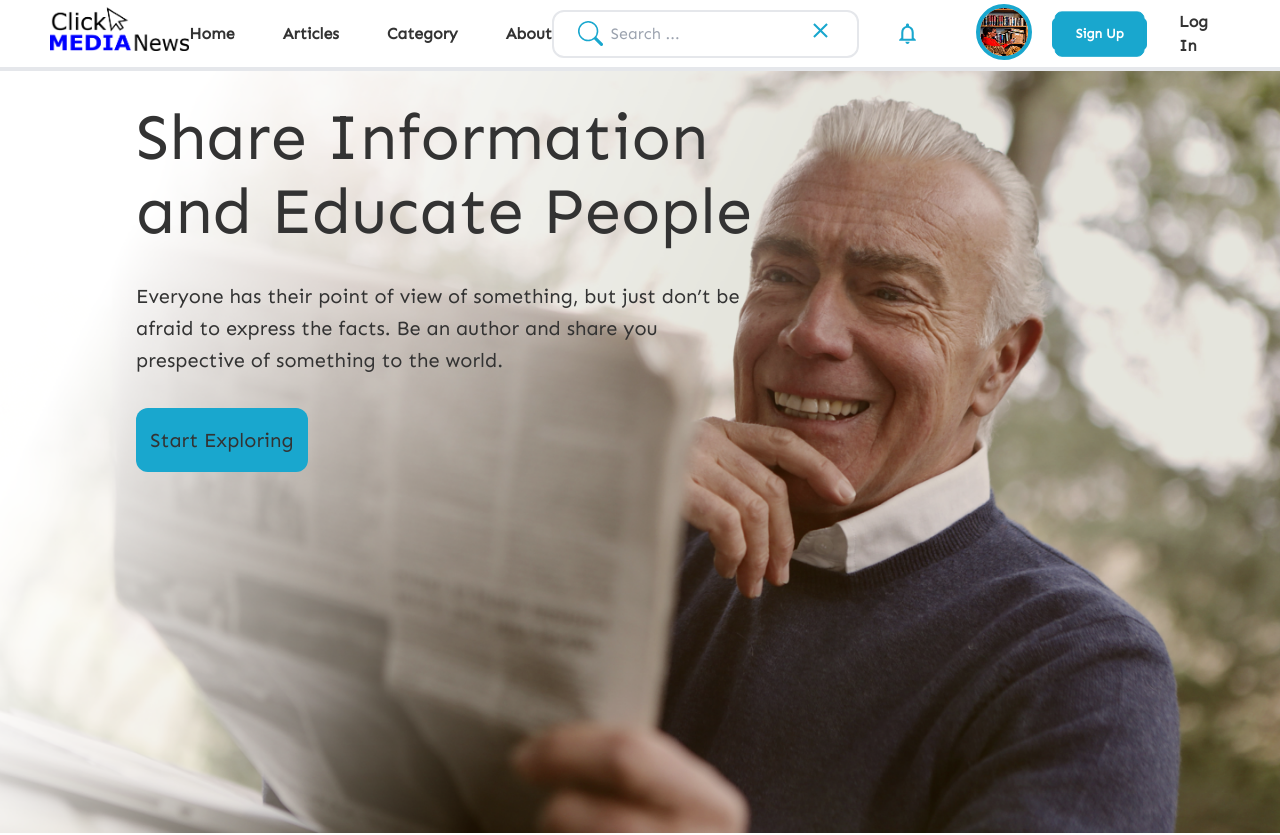
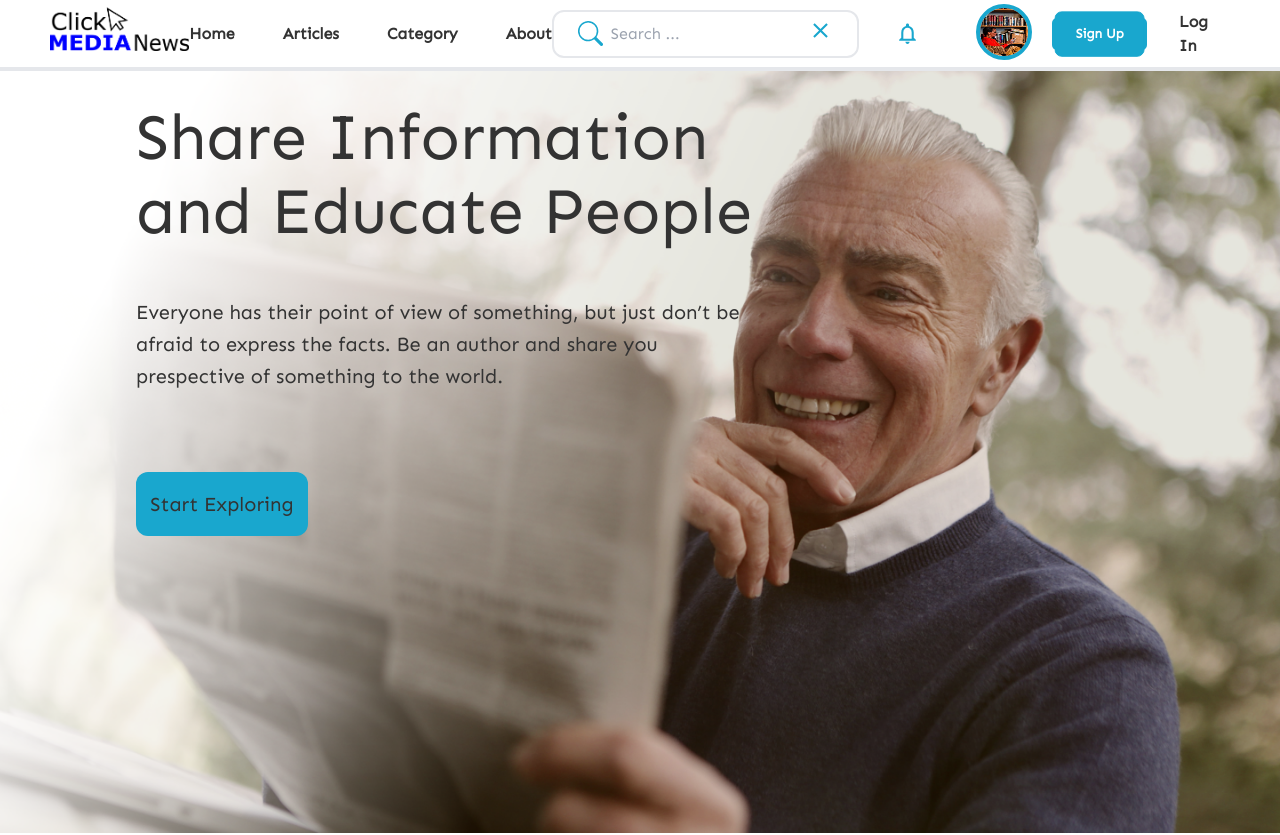
Before and after one commit to hendris27/clickmedianews-frontend, a React (Vite) app: page / in a window 1280 px wide. Shown: the top 835 px of the page. Built offline with nearby package versions, Linux system fonts and the light colour scheme.

Commit message:
deleted link

```diff
--- a/src/pages/users/Home.jsx
+++ b/src/pages/users/Home.jsx
@@ -1,7 +1,6 @@
 import Header from "../../components/Headers"
 import Footer from "../../components/Footers"
 import ScrollToTop from "../../components/ScrollToTop"
-import { Link } from "react-router-dom"
 import picture_category from "../../assets/img/articel.jpg"
 import home_main from "../../assets/img/picture_main_content.png"
 import picture_video from "../../assets/img/Video.png"
@@ -18,23 +17,21 @@ const Home = ()=> {
                     <Header/>
                 </nav>
                 <main>
-                    <div className='w-full relative'>
+                    <div className='w-full relative '>
                         <div className='relative'>
                             <img src={home_main} className='w-full'/>
                         </div>
                         <div className='absolute top-0 left-0 flex flex-col  md:flex md:flex-row  bg-no-repeat bg-cover '>
-                            <div className='flex flex-col h-full  gap-8 pl-[136px] pt-[100px] pb-[70px] '>
+                            <div className='flex flex-col h-full  gap-12 pl-[136px] pt-[100px] pb-[70px] '>
                                 <div className='flex flex-col'>
-                                    <div className='text-[65px] w-[668px] leading-[74px] '>Share Information</div>
-                                    <div className='text-[65px] w-[668px] leading-[74px] '>and Educate People</div>
+                                    <div className='text-[65px] md:w-[668px] lg:w-[800px] leading-[74px] '>Share Information</div>
+                                    <div className='text-[65px] md:w-[668px] lg:w-[800px] leading-[74px] '>and Educate People</div>
                                 </div>
                                 <div className='text-[20px] w-[608px] leading-[32px] '>Everyone has their point of view of something, but just don’t
                             be afraid to express the facts. Be an author and share you
                             prespective of something to the world.</div>
-                                <div className='bg-[#19A7CE] w-[172px] h-16 rounded-xl text-[20px] flex items-center justify-center hover:bg-[#E5E5CB] '>
-                                    <Link to='/writearticles'>
-                                        <button>Start Exploring</button>
-                                    </Link>
+                                <div className='mt-8 bg-[#19A7CE] w-[172px] h-16 rounded-xl text-[20px] flex items-center justify-center hover:bg-[#E5E5CB] '>
+                                    <button>Start Exploring</button>
                                 </div>
                             </div>
                         </div>
```
